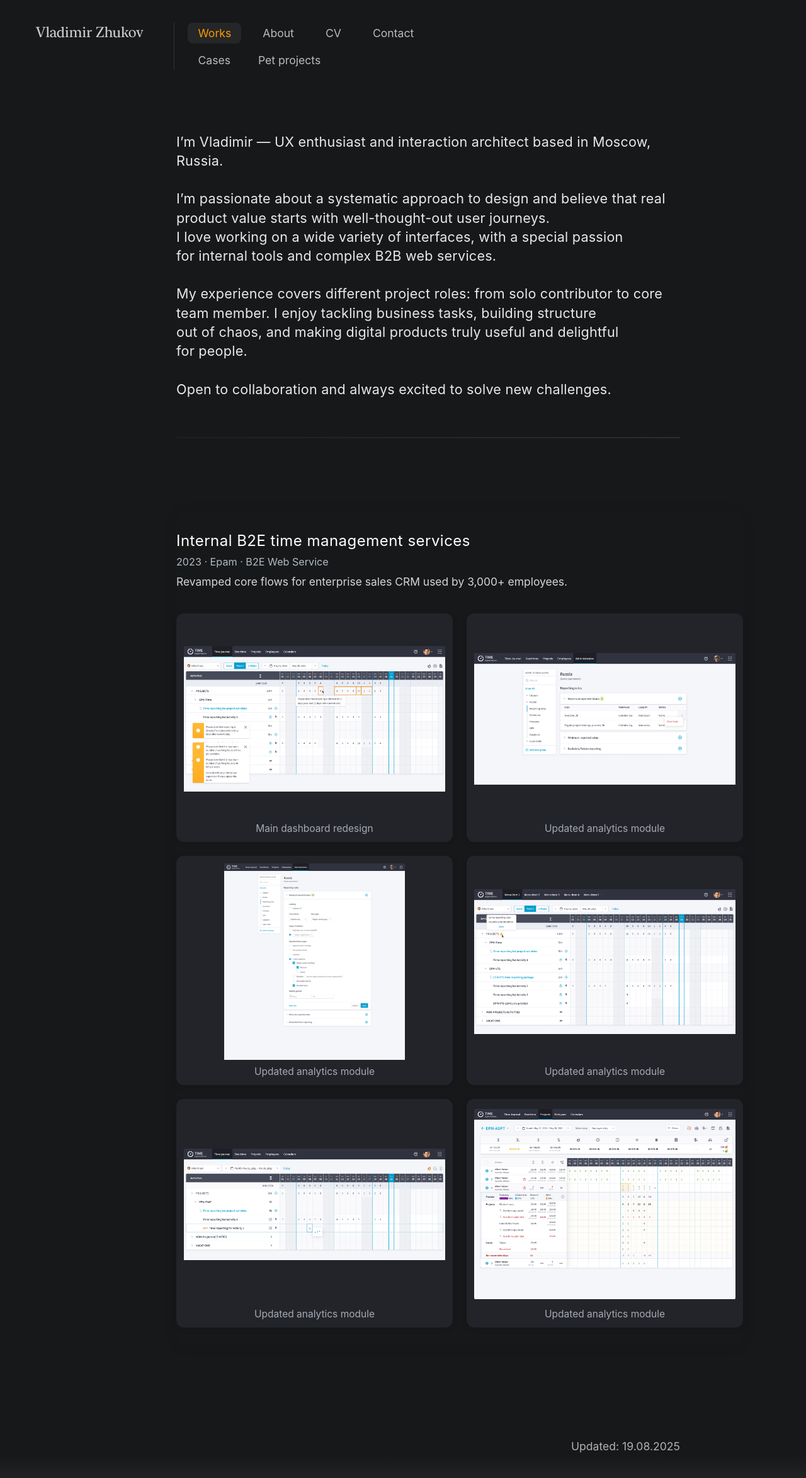
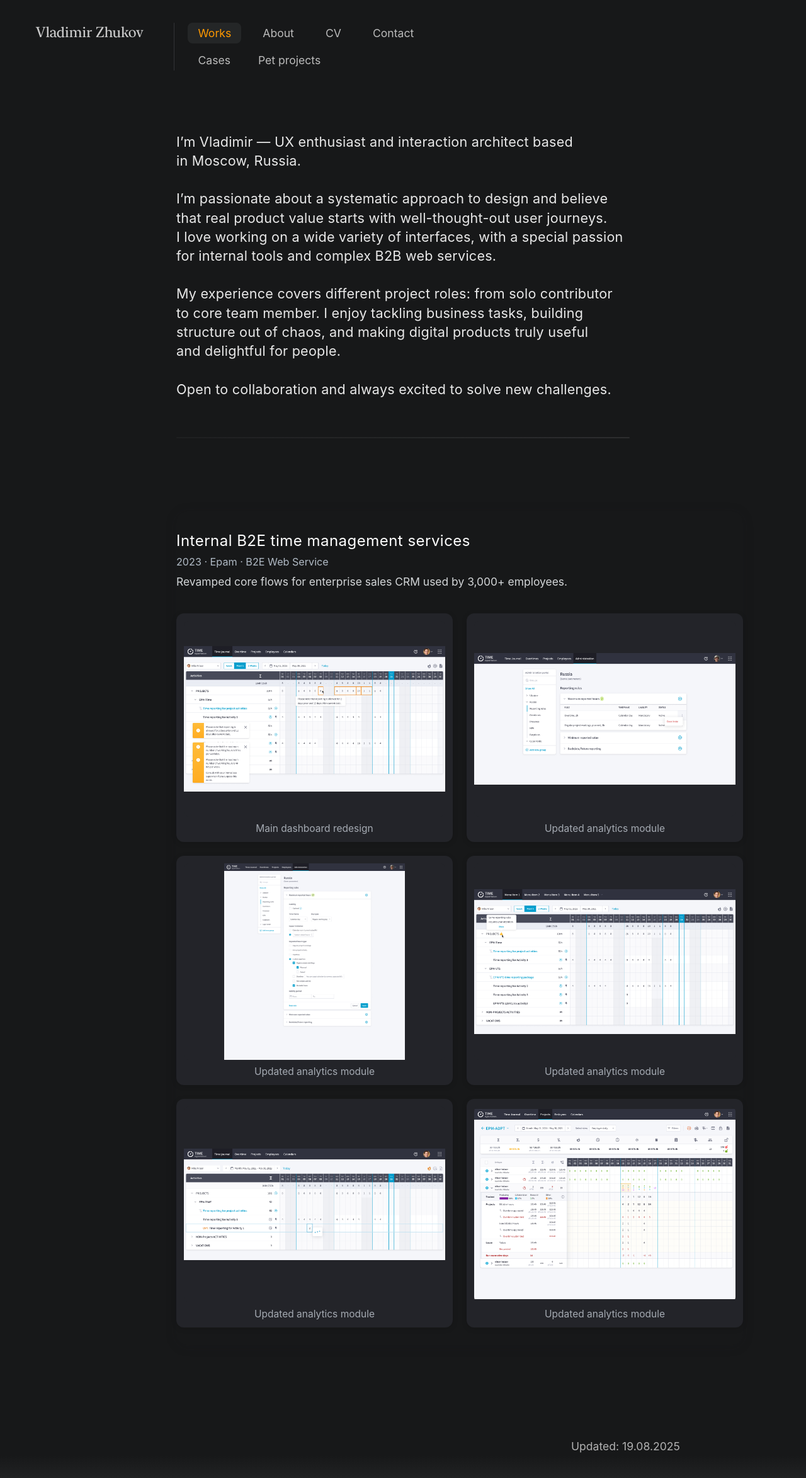
Before and after one commit to uxiscool/experience, a Jekyll site: the page built from index.md, in a window 1280 px wide. Shown: the whole page at 63% size. Built offline with Jekyll 4.4.1, drawn with Linux system fonts in a browser that asks for light colours.

Commit message:
Add files via upload

```diff
--- a/css/main.css
+++ b/css/main.css
@@ -33,14 +33,14 @@ section { padding-top: 2rem; }
 .container {
   margin: 0;
   padding-left: 280px;
-  padding-right: 200px;
+  padding-right: 280px;
   max-width: none;
   width: 100%;
   box-sizing: border-box;
 }
 
 @media (max-width: 1200px) {
-  .container { padding-left: 293px; padding-right: 132px; }
+  .container { padding-left: 280px; padding-right: 280px; }
 }
 @media (max-width: 980px) {
   .container { padding-left: 64px; padding-right: 64px; }
```
